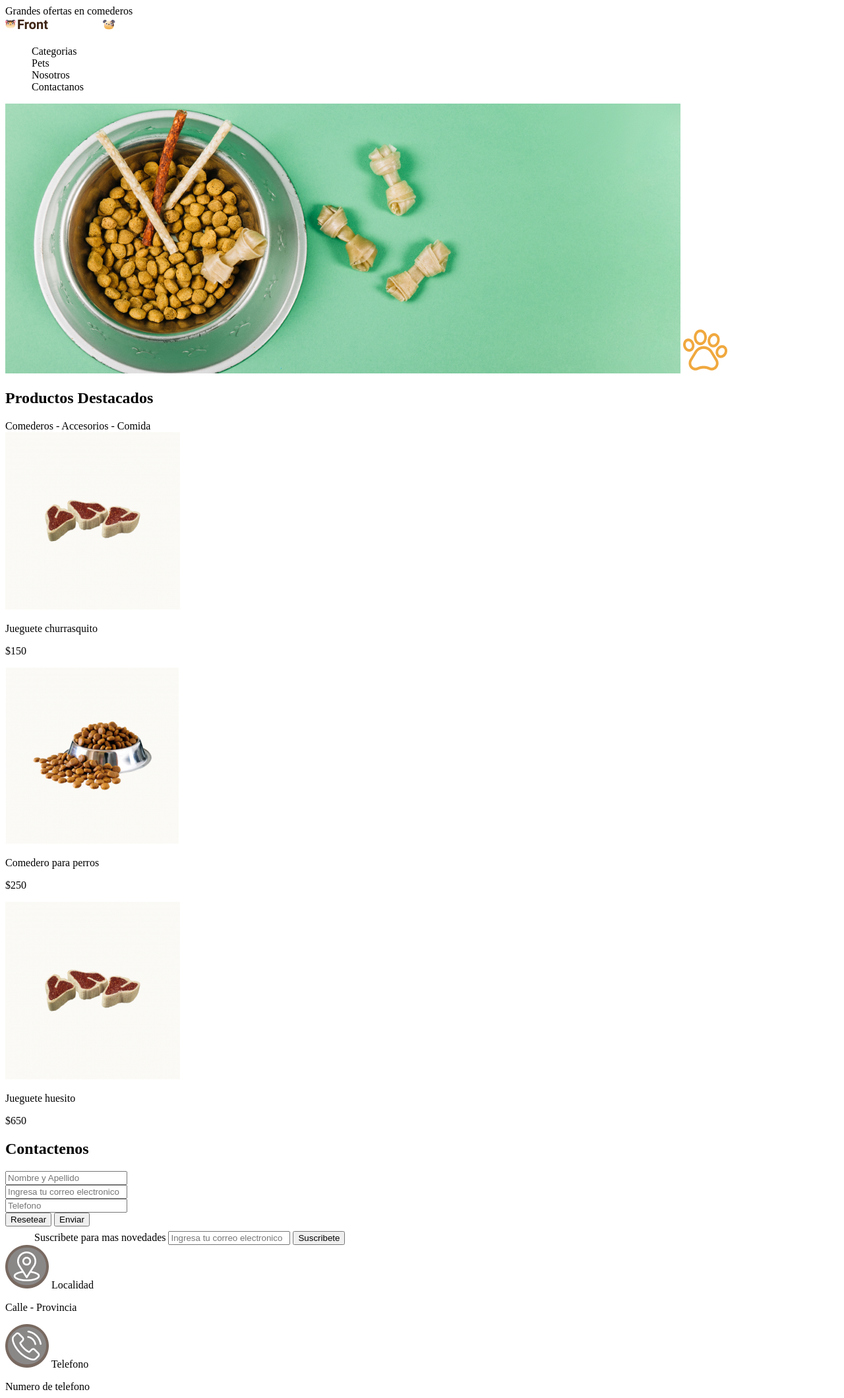
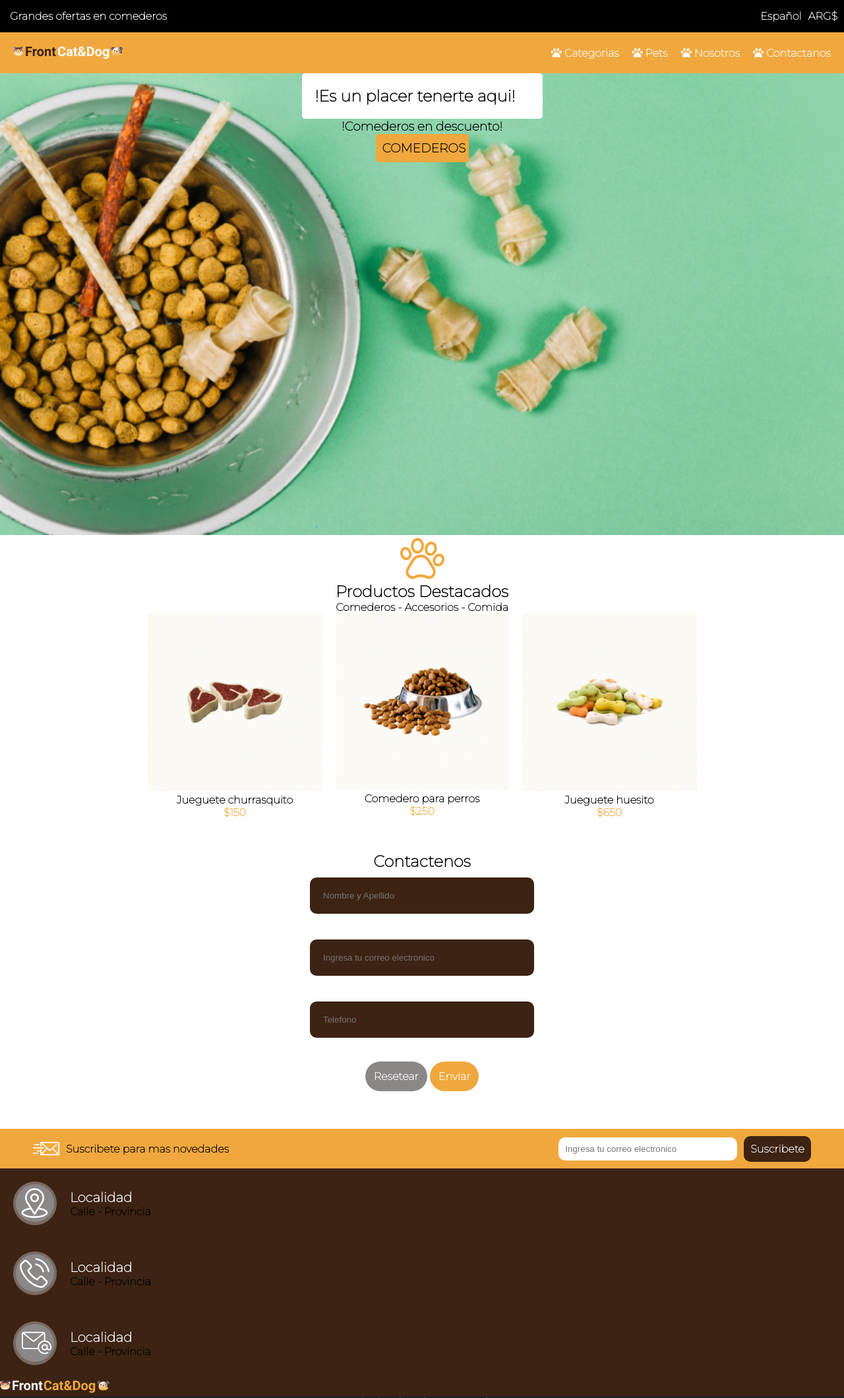
Before and after one commit to Josephuu/DH, a plain HTML site: page index.html in a window 1280 px wide. Shown: the top 2119 px of the page at 66% size. Drawn offline with Linux system fonts and the light colour scheme.

Commit message:
Casi completo

```diff
--- a/index.html
+++ b/index.html
@@ -1,100 +1,151 @@
 <!DOCTYPE html>
 <html lang="es">
   <head>
-    <meta charset="UTF-8">
-    <meta http-equiv="X-UA-Compatible" content="IE=edge">
-    <meta name="viewport" content="width=device-width, initial-scale=1.0">
+    <link rel="stylesheet" href="./style.css" />
+    <meta charset="UTF-8" />
+    <meta http-equiv="X-UA-Compatible" content="IE=edge" />
+    <meta name="viewport" content="width=device-width, initial-scale=1.0" />
+    <link
+      rel="stylesheet"
+      href="https://use.fontawesome.com/releases/v5.15.4/css/all.css"
+      integrity="sha384-DyZ88mC6Up2uqS4h/KRgHuoeGwBcD4Ng9SiP4dIRy0EXTlnuz47vAwmeGwVChigm"
+      crossorigin="anonymous"
+    />
     <title>Tienda de mascotas</title>
   </head>
   <body>
-    <section>
+    <!-- Preheader -->
+    <section class="fondo-negro">
       <span>Grandes ofertas en comederos</span>
+      <ul type="none">
+        <li>Español</li>
+        <li>ARG$</li>
+      </ul>
     </section>
+
+    <!-- Header -->
     <header>
-    <div><img src="./img/Logo.png" alt=""></div>
+      <div><img src="./img/Logo.png" alt="" /></div>
       <nav>
-        <ul type=none>
-            <li>Categorias</li>
-            <li>Pets</li>
-            <li>Nosotros</li>
-            <li>Contactanos</li>
+        <ul type="none">
+          <li><i class="fas fa-paw"></i> Categorias</li>
+          <li><i class="fas fa-paw"></i> Pets</li>
+          <li><i class="fas fa-paw"></i> Nosotros</li>
+          <li><i class="fas fa-paw"></i> Contactanos</li>
         </ul>
       </nav>
     </header>
 
     <main>
       <!-- Banner -->
-<img src="./img/bowl-and-pet-daities-on-green-background 1.png" alt="Banner">
+      <section class="banner">
+        <div>
+          <h2>!Es un placer tenerte aqui!</h2>
+          <h3>!Comederos en descuento!</h3>
+          <h3>COMEDEROS</h3>
+        </div>
+      </section>
 
       <!-- Productos -->
-<img src="./img/pawprint 1.png" alt="">
+      <div class="contenedor-flex">
+        <img src="./img/pawprint 1.png" alt="" />
         <h2>Productos Destacados</h2>
         <span>Comederos - Accesorios - Comida</span>
+      </div>
 
+      <div class="contenedor-flex2">
         <article>
-    <img src="./img/churrasquito.png" alt="Un churrasquito">
+          <img src="./img/churrasquito.png" alt="Un churrasquito" />
+          <div>
             <p>Jueguete churrasquito</p>
             <p>$150</p>
+          </div>
         </article>
 
         <article>
-    <img src="./img/comedero.png" alt="Un churrasquito">
+          <img src="./img/comedero.png" alt="Un churrasquito" />
+          <div>
             <p>Comedero para perros</p>
             <p>$250</p>
+          </div>
         </article>
 
         <article>
-    <img src="./img/churrasquito.png" alt="Un churrasquito">
-    <p>Jueguete huesito </p>
+          <img src="./img/Huesito.png" alt="Un churrasquito" />
+          <div>
+            <p>Jueguete huesito</p>
             <p>$650</p>
+          </div>
         </article>
-<section>
+      </div>
+
+      <!-- Formulario -->
+      <section class="formulario">
         <form action="">
           <h2>Contactenos</h2>
-    <input type="text" placeholder="Nombre y Apellido">
-    <br>
-    <input type="email" placeholder="Ingresa tu correo electronico">
-    <br>
-    <input type="text" placeholder="Telefono">
-    <br>
-    <button>Resetear</button>
-    <button>Enviar</button>
+          <input type="text" placeholder="Nombre y Apellido" />
+          <br />
+          <input type="email" placeholder="Ingresa tu correo electronico" />
+          <br />
+          <input type="text" placeholder="Telefono" />
+          <br />
+          <div>
+            <div>
+              <a href="">Resetear</a>
+              <a href="">Enviar</a>
+            </div>
+          </div>
         </form>
       </section>
 
-<section>
-    <img src="./img/MiniCorreo.png" alt="">
+      <!-- Suscribete -->
+      <section class="suscribete">
+        <div>
+          <img src="./img/MiniCorreo.png" alt="" />
           <span>Suscribete para mas novedades</span>
-    <input type="text" placeholder="Ingresa tu correo electronico">
-    <button>Suscribete</button>
+        </div>
+        <div>
+          <input type="text" placeholder="Ingresa tu correo electronico" />
+          <a href="">Suscribete</a>
+        </div>
       </section>
 
+      <!-- Footer -->
       <footer>
+        <div class="footer-flexible">
           <div>
-        <img src="./img/Icono.png" alt="Ubicacion">
+            <div class="hijo-flex">
+              <img src="./img/Icono.png" alt="Ubicacion" />
+              <div>
                 <span>Localidad</span>
                 <p>Calle - Provincia</p>
               </div>
-
-    <div>
-        <img src="./img/Icono2.png" alt="Telefono">
-        <span>Telefono</span>
-        <p>Numero de telefono</p>
+            </div>
           </div>
 
           <div>
-        <img src="./img/Icono3.png" alt="Correo electronico">
-        <span>Correo electronico</span>
-        <p>Direccion de correo</p>
+            <div class="hijo-flex">
+              <img src="./img/Icono2.png" alt="Ubicacion" />
+              <div>
+                <span>Localidad</span>
+                <p>Calle - Provincia</p>
+              </div>
+            </div>
+          </div>
+
+          <div>
+            <div class="hijo-flex">
+              <img src="./img/Icono3.png" alt="Ubicacion" />
+              <div>
+                <span>Localidad</span>
+                <p>Calle - Provincia</p>
+              </div>
+            </div>
+          </div>
+          <div><img src="./img/LogoFooter.png" alt="" /></div>
         </div>
       </footer>
-
     </main>
-
-<footer>
-
-
-</footer>
-
+    <section class="postfooter">Todos los derechos reservados</section>
   </body>
 </html>
--- /dev/null
+++ b/style.css
@@ -0,0 +1,204 @@
+@import url('https://fonts.googleapis.com/css2?family=Montserrat:wght@100&display=swap');
+*{
+    margin: 0;
+    padding: 0;
+    box-sizing: border-box;
+    text-decoration: none;
+}
+
+body{
+    color: white;
+    font-family: 'Montserrat', sans-serif;
+    font-weight: 700;
+}
+
+main{
+    color: black;
+}
+
+header{
+    height: 62px;
+    background: #F0A83E;
+    display: flex;
+    justify-content: space-between;
+    align-items: center;
+}
+
+header img{
+    margin-left: 20px;
+}
+
+header ul{
+    display: flex;
+    gap: 20px;
+}
+
+header li:nth-child(4){
+    margin-right: 20px;
+}
+
+.fondo-negro{
+    display: flex;
+    background-color: black;
+    align-items: center;
+    justify-content: space-between;
+
+}
+
+.fondo-negro span{
+    margin: 15px;
+}
+
+.fondo-negro ul{
+    display: flex;
+    gap: 10px;
+    margin: 10px;
+}
+
+.banner{
+    background-image:url(./img/bowl-and-pet-daities-on-green-background\ 1.png) ;
+    background-size:cover;
+    background-position: center;
+    height: 700px;
+}
+
+.banner>div{
+    display: flex;
+    flex-direction: column;
+    justify-content: center;
+    align-items: center;
+}
+
+.banner div>h2{
+    background-color: white;
+    width: 365px;
+    padding: 20px;
+    border-radius: 5px;
+}
+
+.banner div h3:last-child{
+    background: #F0A83E;
+    width: 141px;
+    padding: 10px;
+    border-radius: 5px;
+}
+
+
+article div p{
+    text-align: center;
+}
+
+article div p:last-child{
+    color: #F0A83E;
+}
+
+.contenedor-flex{
+    display: flex;
+    justify-content: center;
+    flex-direction: column;
+    align-items: center;
+}
+
+.contenedor-flex span{
+
+}
+
+.contenedor-flex2{
+    display: flex;
+    justify-content: center;
+    gap: 20px;
+}
+
+.formulario form{
+    display: flex;
+    flex-direction: column;
+    justify-content: center;
+    align-items: center;
+    margin: 50px;
+}
+
+.formulario form input{
+    padding: 20px;
+    background: #3C2313;
+    width: 340px;
+    border-radius: 10px;
+    border: none;
+    margin: 10px;
+    color: white;
+}
+
+.formulario form a{
+    border-radius: 25px;
+    background: #8A8787;
+    padding: 13px;
+    color: white;
+}
+
+.formulario form a:last-child{
+    background-color: #F0A83E;
+
+}
+
+.formulario form div:last-child{
+    margin: 10px;
+}
+
+
+.suscribete{
+    display: flex;
+    justify-content: space-between;
+    align-items: center;
+    background-color: #F0A83E;
+    height: 60px;
+}
+
+.suscribete div{
+    display: flex;
+    align-items: center;
+    gap: 10px;
+    margin: auto 50px;
+
+}
+
+.suscribete input{
+    background-color: white;
+    padding: 10px;
+    border-radius: 10px;
+    width: 271px;
+    border: none;
+}
+
+.suscribete a{
+    background-color: #3C2313;
+    padding: 10px;
+    border-radius: 10px;
+    color: white;
+}
+
+
+
+footer{
+    background-color: #3C2313;
+}
+
+footer span{
+    color: white;
+    font-size: 20px;
+}
+
+.footer-flexible{
+    display: flex;
+    flex-direction: column;
+}
+
+.hijo-flex{
+    display: flex;
+    align-items: center;
+    gap:20px;
+    margin: 20px;
+}
+
+.postfooter{
+    text-align: center;
+    background: #222222;
+}
```
Also changed, not shown: img/LogoFooter.png (added). Lines whose indentation alone changed are shown as unchanged.
